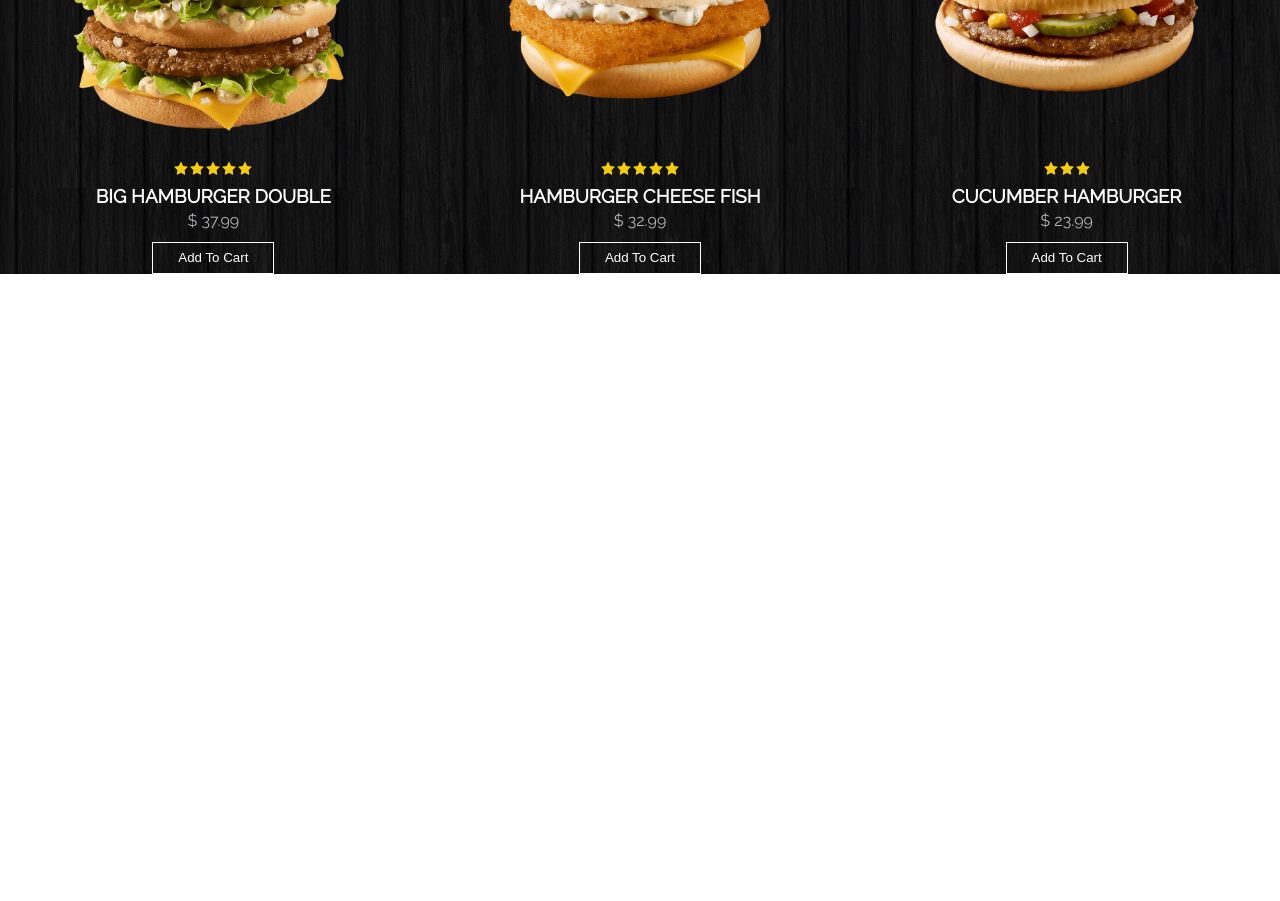
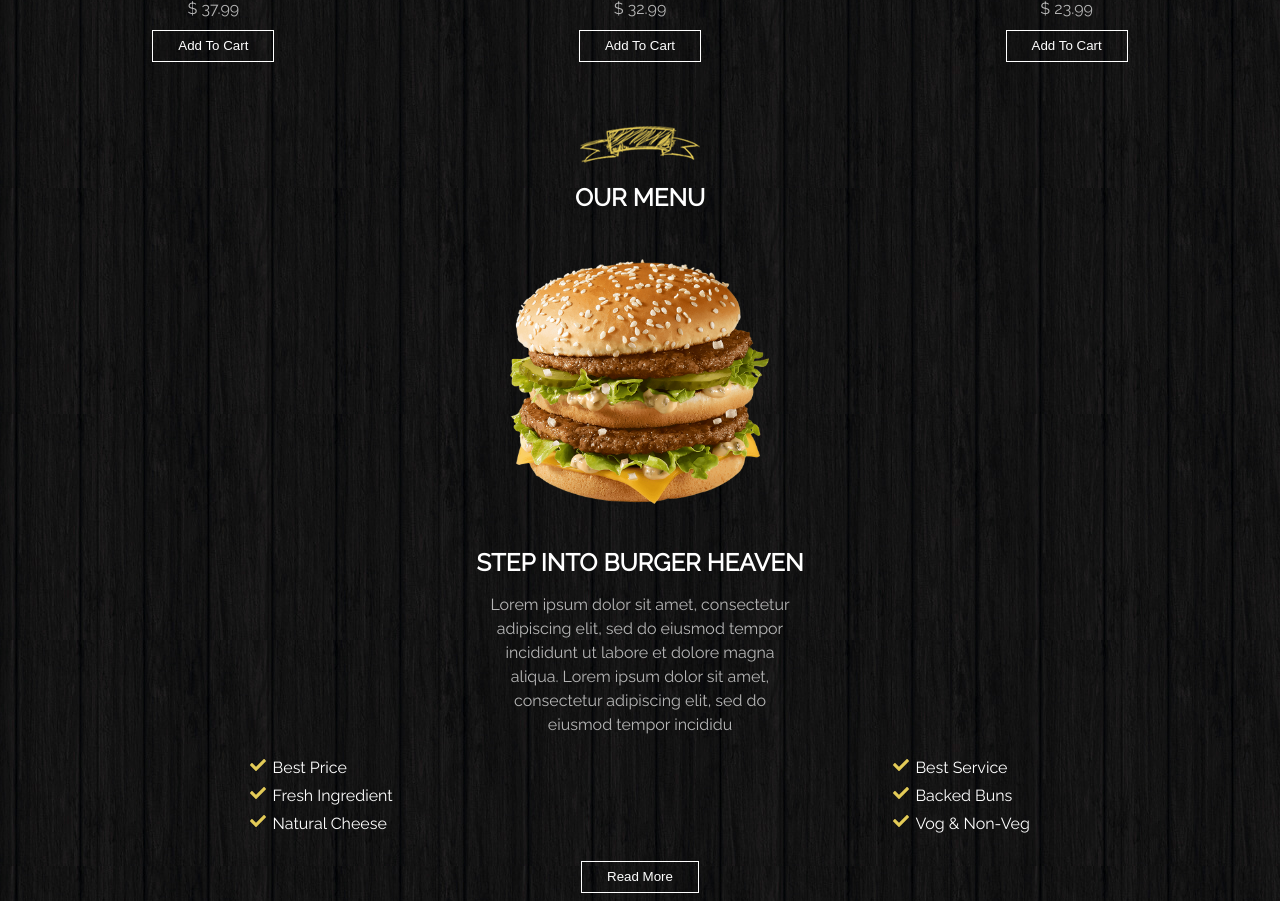
Before and after one commit to TomasDnlAranda/Burger-Website-React, a React (Create React App) app: page / in a window 1280 px wide. Shown: the part 1620-2521 px from the top of the page. Before the commit the page ends 1894 px from the top, so only its background shows below. Built offline with nearby package versions, Linux system fonts and the light colour scheme; a web font is replaced by a local one.

Commit message:
add about us

```diff
--- a/src/App.js
+++ b/src/App.js
@@ -1,3 +1,4 @@
+import AboutUs from './components/AboutUs';
 import Main from './components/Main';
 import Menu from './components/Menu';
 import Navbar from './components/Navbar';
@@ -9,6 +10,7 @@ function App() {
 				<Navbar />
 				<Main />
 				<Menu />
+				<AboutUs />
 			</div>
 		</>
 	);
--- /dev/null
+++ b/src/components/AboutUs.jsx
@@ -0,0 +1,62 @@
+import React from 'react';
+import BURGER_ABOUT_US from '../image/about-img.png';
+import TITLE from '../image/title-img.png';
+import { FaCheck as IconCheck } from 'react-icons/fa';
+import '../css/aboutus.css';
+
+const AboutUs = () => {
+	return (
+		<section className="about-us">
+			<div className="about-us__container-text">
+				<img className="about-us__logo" src={TITLE} />
+				<h2 className="about-us__title">OUR MENU</h2>
+			</div>
+			<div className="about-us__container">
+				<div className="about-us__col-left">
+					<img className="about-us__img" src={BURGER_ABOUT_US} />
+				</div>
+				<div className="about-us__col-right">
+					<h3 className="about-us__col-title">STEP INTO BURGER HEAVEN</h3>
+					<p className="about-us__col-subtitle">
+						Lorem ipsum dolor sit amet, consectetur adipiscing elit, sed do eiusmod tempor
+						incididunt ut labore et dolore magna aliqua. Lorem ipsum dolor sit amet, consectetur
+						adipiscing elit, sed do eiusmod tempor incididu
+					</p>
+					<div className="about-us__container-icons">
+						<div className="about-us__icons-col-left">
+							<div className="about-us__features">
+								<IconCheck className="about-us__icon" />
+								<span className="about-us__text">Best Price</span>
+							</div>
+							<div className="about-us__features">
+								<IconCheck className="about-us__icon" />
+								<span className="about-us__text">Fresh Ingredient</span>
+							</div>
+							<div className="about-us__features">
+								<IconCheck className="about-us__icon" />
+								<span className="about-us__text">Natural Cheese</span>
+							</div>
+						</div>
+						<div className="about-us__icons-col-right">
+							<div className="about-us__features">
+								<IconCheck className="about-us__icon" />
+								<span className="about-us__text">Best Service</span>
+							</div>
+							<div className="about-us__features">
+								<IconCheck className="about-us__icon" />
+								<span className="about-us__text">Backed Buns</span>
+							</div>
+							<div className="about-us__features">
+								<IconCheck className="about-us__icon" />
+								<span className="about-us__text">Vog & Non-Veg</span>
+							</div>
+						</div>
+					</div>
+					<button className="about-us__btn">Read More</button>
+				</div>
+			</div>
+		</section>
+	);
+};
+
+export default AboutUs;
--- a/src/components/Menu.jsx
+++ b/src/components/Menu.jsx
@@ -56,7 +56,7 @@ const Menu = () => {
 	];
 
 	return (
-		<div className="menu">
+		<section className="menu">
 			<div className="menu__container-text">
 				<img src={TITLE} className="menu__img" />
 				<h2 className="menu__title">OUR MENU</h2>
@@ -66,7 +66,7 @@ const Menu = () => {
 					<CardMenu item={item} key={item.id} />
 				))}
 			</div>
-		</div>
+		</section>
 	);
 };
 
--- /dev/null
+++ b/src/css/aboutus.css
@@ -0,0 +1,80 @@
+.about-us {
+	margin-top: 4rem;
+}
+
+.about-us__container-text {
+	display: flex;
+	flex-direction: column;
+	justify-content: center;
+	align-items: center;
+	color: #fff;
+}
+
+.about-us__col-left {
+	justify-content: center;
+	display: flex;
+}
+
+.about-us__img {
+	height: 300px;
+}
+
+.about-us__col-right {
+	color: #fff;
+	display: flex;
+	flex-direction: column;
+}
+
+.about-us__col-title {
+	font-size: 1.5rem;
+	text-align: center;
+	margin: 1rem 0;
+}
+
+.about-us__col-subtitle {
+	color: var(--main-text-subtitule-color);
+	line-height: 1.5rem;
+	text-align: center;
+	margin: 0 auto;
+	width: 300px;
+}
+
+.about-us__container-icons {
+	display: flex;
+	flex-direction: row;
+}
+
+.about-us__icons-col-left,
+.about-us__icons-col-right {
+	display: flex;
+	flex-direction: column;
+	margin: 1rem auto;
+}
+
+.about-us__features {
+	margin: 0.25rem 0;
+}
+
+.about-us__icon {
+	color: var(--navbar-text-color-hover);
+	margin-right: 0.4rem;
+}
+
+.about-us__btn {
+	color: var(--navbar-text-color);
+	background: transparent;
+	border: 1px solid var(--navbar-text-color);
+	width: max-content;
+	padding: 7.5px 25px;
+	margin: 0.5rem auto 0.5rem;
+	cursor: pointer;
+	transition: all 0.5s;
+}
+
+.about-us__btn:hover {
+	color: var(--navbar-bg-color);
+	background-color: var(--navbar-text-color);
+}
+
+@media all and (min-width: 550px) {
+}
--- a/src/css/cardmenu.css
+++ b/src/css/cardmenu.css
@@ -6,6 +6,7 @@
 	margin: 0.5rem auto;
 	width: max-content;
 	padding: 0 0.5rem;
+	transition: all 0.3s;
 }
 
 .card-menu__container-stars {
@@ -15,6 +16,7 @@
 .card-menu__img {
 	height: 250px;
 	margin: 0;
+	transition: all 0.5s;
 }
 
 .card-menu__name {
@@ -27,10 +29,6 @@
 	margin: 0;
 	color: var(--main-text-subtitule-color);
 	margin: 0 0 0.25rem 0;
-}
-
-.card-menu__btn {
-	margin: 0;
 }
 
 .card-menu__btn {
@@ -47,6 +45,10 @@
 .card-menu__btn:hover {
 	color: var(--navbar-bg-color);
 	background-color: var(--navbar-text-color);
+}
+
+.card-menu__container-card:hover .card-menu__img {
+	transform: translateY(1rem);
 }
 
 @media all and (min-width: 550px) {
@@ -69,8 +71,8 @@
 
 	.card-menu__name {
 		color: white;
-		margin: 0;
 		margin: 0.25rem 0;
+		font-size: 0.85rem;
 	}
 
 	.card-menu__price {
@@ -115,14 +117,14 @@
 	}
 
 	.card-menu__img {
-		height: 325px;
+		height: 275px;
 		margin: 0;
 	}
 
 	.card-menu__name {
 		color: white;
-		margin: 0;
 		margin: 0.25rem 0;
+		font-size: 0.85rem;
 	}
 
 	.card-menu__price {
--- a/src/css/main.css
+++ b/src/css/main.css
@@ -76,7 +76,7 @@ main {
 	}
 
 	.main__img {
-		height: 400px;
+		height: 300px;
 	}
 
 	.main__title {
@@ -125,7 +125,7 @@ main {
 	}
 
 	.main__img {
-		height: 250px;
+		height: 350px;
 	}
 
 	.main__title {
@@ -174,7 +174,7 @@ main {
 	}
 
 	.main__img {
-		height: 350px;
+		height: 250px;
 	}
 
 	.main__title {
```
